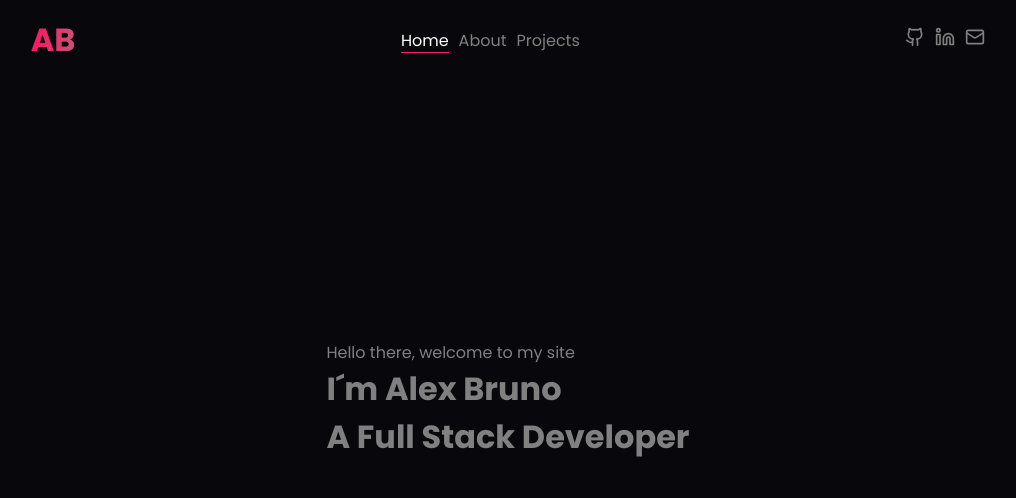
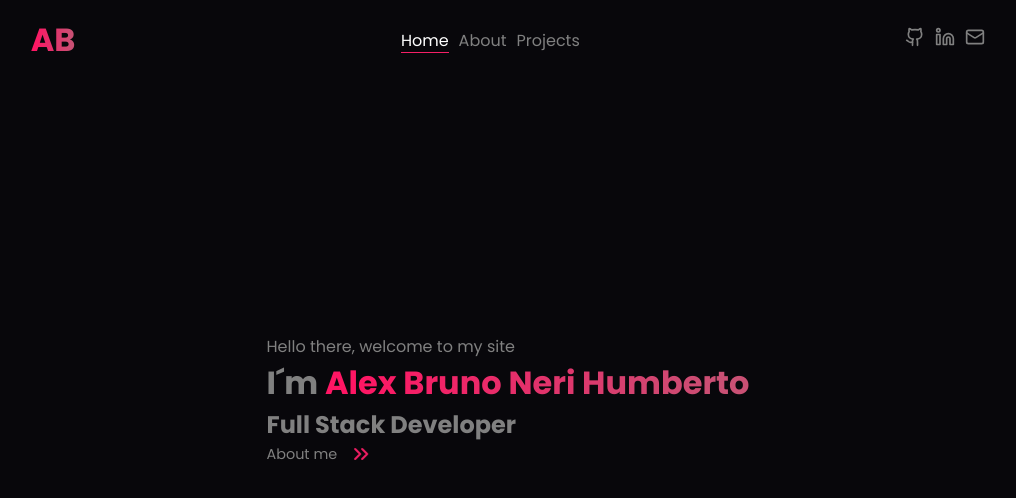
Before and after one commit to alexbruno10/portfolio, a React (Vite) app: page / in a window 1280 px wide. Shown: the top 498 px of the page, without its empty margins (132-1148 px from the left). Built offline with nearby package versions, Linux system fonts and the light colour scheme.

Commit message:
feat: create animation in svg

```diff
--- a/src/pages/Home/index.tsx
+++ b/src/pages/Home/index.tsx
@@ -1,12 +1,14 @@
 import styles from './styles.module.scss'
+import { ChevronsRight } from 'lucide-react'
 
 export default function Home() {
     return(
         <div className={styles.content}>
             <div>
                 <span>Hello there, welcome to my site</span>
-                <h1>I´m Alex Bruno</h1>
-                <h1>A Full Stack Developer</h1>
+                <h1>I´m <span className={styles.name}>Alex Bruno Neri Humberto</span></h1>
+                <h2>Full Stack Developer</h2>
+                <span className={styles.aboutMe}>About me <ChevronsRight /></span>
             </div>
         </div>
     )
--- a/src/pages/Home/styles.module.scss
+++ b/src/pages/Home/styles.module.scss
@@ -6,6 +6,7 @@
     margin: 0 auto;
     padding: 0 2rem;
     height: 80vh;
+    color: var(--gray-200);
 
     div {
         margin: 0 auto;
@@ -13,4 +14,35 @@
         align-items: center;
     };
 
+    .name {
+    background: linear-gradient(90deg, rgba(255,22,100,1) 7%, rgba(226,50,107,1) 50%, rgba(201,80,116,1) 94%);
+    -webkit-background-clip: text;
+    -webkit-text-fill-color: transparent;
+    }
+
+    .aboutMe {
+        display: flex;
+        gap: 0.5rem;
+        align-items: center;
+        color: var(--gray-300);
+        font-size: 0.9rem;
+
+
+
+        svg {
+            -webkit-animation: slide 2s linear infinite;
+            animation: slide 2s linear infinite;
+            color: var(--red-100);
+
+            @-webkit-keyframes slide {
+                0% { opacity:1; transform: translateX(0vw); }
+               20% { opacity:1; transform: translateX(1vw); }
+            }
+            @keyframes slide {
+                0% { opacity:1; transform: translateX(0vw); }
+               20% { opacity:1; transform: translateX(1vw); }
+            }
+
+        }
+    }
 }
```
